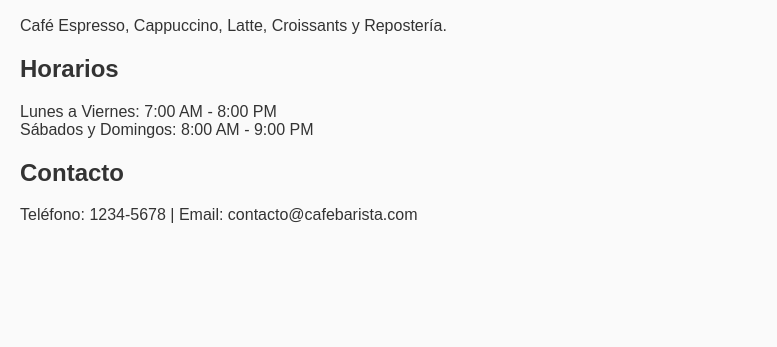
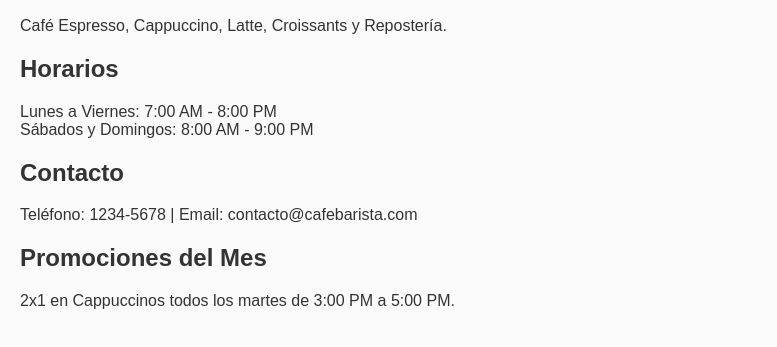
Before and after one commit to MartaCoy/Cafe-Barista, a plain HTML site: page index.html in a window 1280 px wide. Shown: the part 111-458 px from the top of the page, without its empty margins (0-777 px from the left). Drawn offline with Linux system fonts and the light colour scheme.

Commit message:
feat: agrega seccion de promociones en index.html

```diff
--- a/index.html
+++ b/index.html
@@ -22,6 +22,12 @@
             <h2>Contacto</h2>
             <p>Teléfono: 1234-5678 | Email: contacto@cafebarista.com</p>
         </section>
+
+        <section id="promociones">
+    <h2>Promociones del Mes</h2>
+    <p>2x1 en Cappuccinos todos los martes de 3:00 PM a 5:00 PM.</p>
+</section>
+
     </main>
 </body>
 </html>
```
